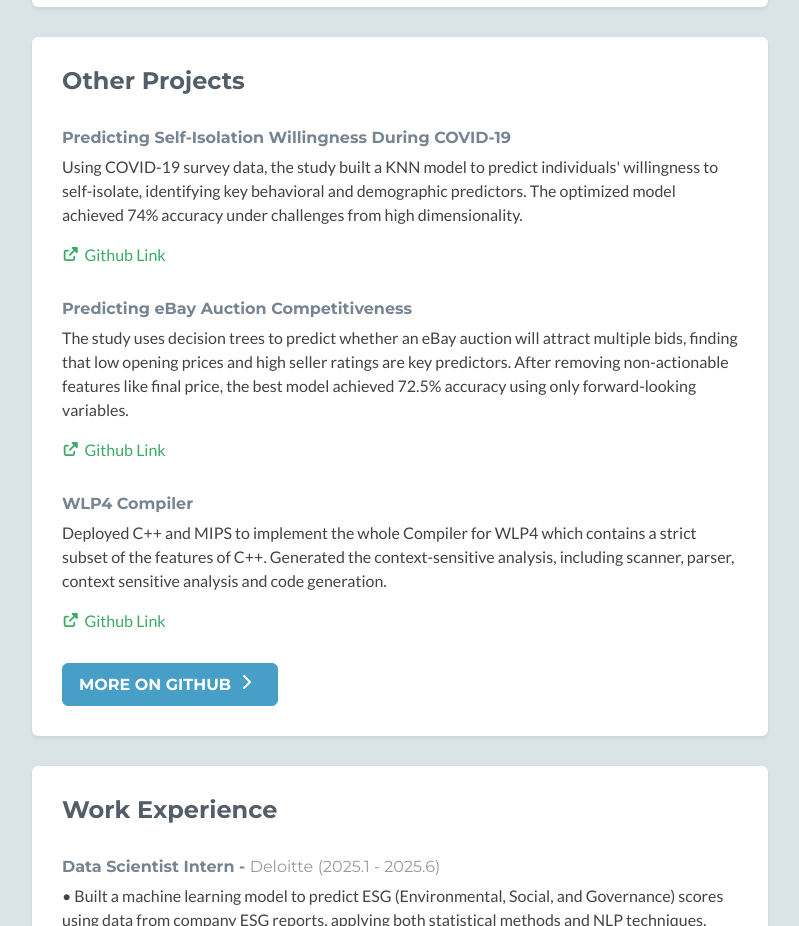
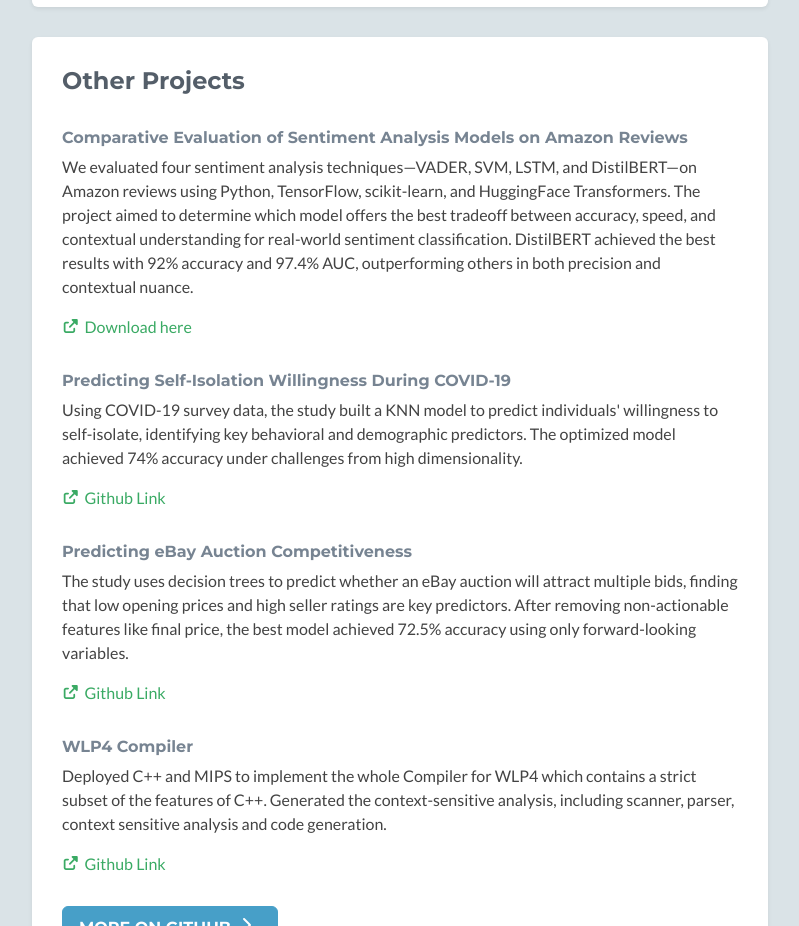
Before and after one commit to RuiyunChao/portfolio, a plain HTML site: page index.html in a window 1280 px wide. Shown: the part 2719-3645 px from the top of the page, without its empty margins (50-849 px from the left). Drawn offline with nearby package versions, Linux system fonts and the light colour scheme; no server answers; a script that the page names is missing; some icons are missing.

Commit message:
Update index.html

```diff
--- a/index.html
+++ b/index.html
@@ -158,6 +158,11 @@
                     <div class="section-inner shadow-sm rounded">
                         <h2 class="heading">Other Projects</h2>
                         <div class="content">
+			    <div class="item">
+                                <h3 class="title"><a href="https://github.com/RuiyunChao/sentiment/blob/main/DL.pdf" target="_blank">Comparative Evaluation of Sentiment Analysis Models on Amazon Reviews</a></h3>
+                                <p class="summary">We evaluated four sentiment analysis techniques—VADER, SVM, LSTM, and DistilBERT—on Amazon reviews using Python, TensorFlow, scikit-learn, and HuggingFace Transformers. The project aimed to determine which model offers the best tradeoff between accuracy, speed, and contextual understanding for real-world sentiment classification. DistilBERT achieved the best results with 92% accuracy and 97.4% AUC, outperforming others in both precision and contextual nuance.</p>
+                                <p><a class="more-link" href="https://github.com/RuiyunChao/sentiment/blob/main/DL.pdf" target="_blank"><i class="fas fa-external-link-alt"></i>Download here</a></p>
+                            </div><!--//item-->
                             <div class="item">
                                 <h3 class="title"><a href="https://github.com/RuiyunChao/Predicting-Self-Isolation-Willingness-During-COVID-19" target="_blank">Predicting Self-Isolation Willingness During COVID-19</a></h3>
                                 <p class="summary">Using COVID-19 survey data, the study built a KNN model to predict individuals' willingness to self-isolate, identifying key behavioral and demographic predictors. The optimized model achieved 74% accuracy under challenges from high dimensionality.</p>
```
